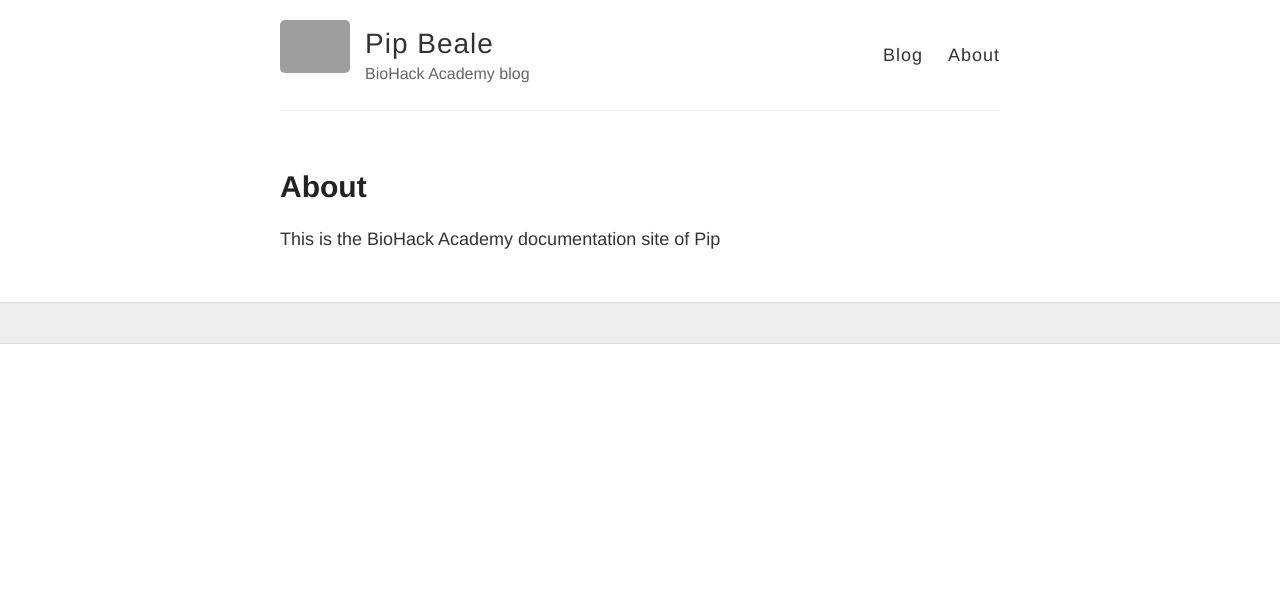
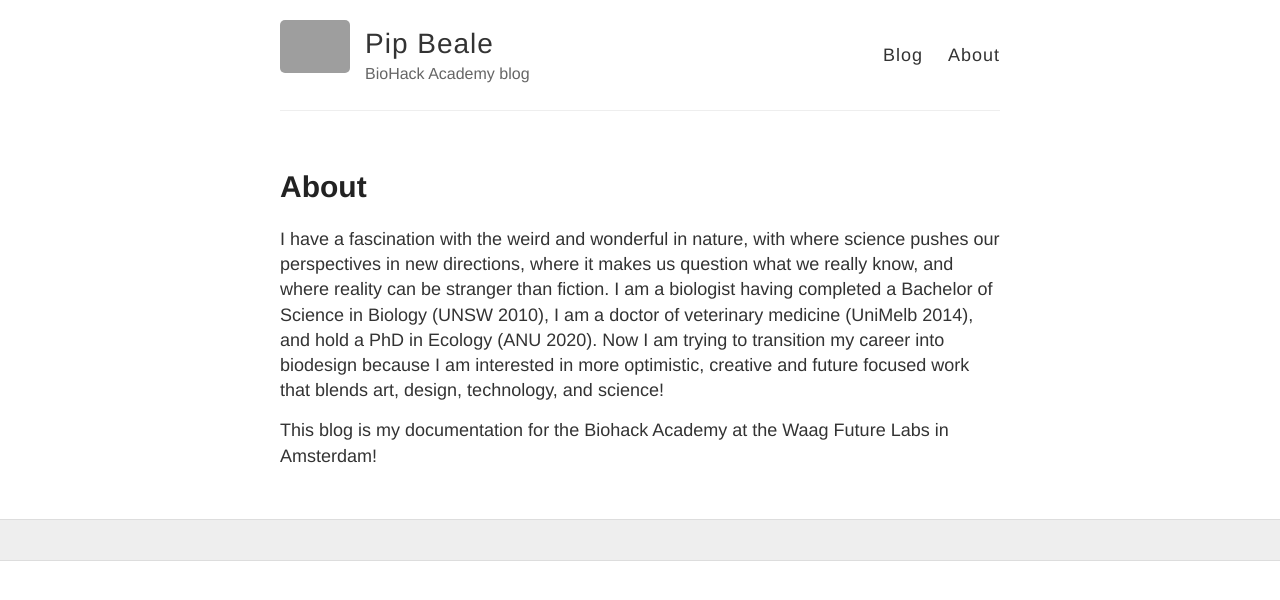
Before and after one commit to pipbeale/pipbeale.github.io, a Jekyll site: the page built from about.md, in a window 1280 px wide. Shown: the top 600 px of the page. Built offline with Jekyll 4.4.1, drawn with Linux system fonts in a browser that asks for light colours; grey boxes are pictures that could not be loaded.

```diff
--- a/about.md
+++ b/about.md
@@ -4,4 +4,7 @@ title: About
 permalink: /about/
 ---
 
-This is the BioHack Academy documentation site of Pip
+I have a fascination with the weird and wonderful in nature, with where science pushes our perspectives in new directions, where it makes us question what we really know, and where reality can be stranger than fiction. I am a biologist having completed a Bachelor of Science in Biology (UNSW 2010), I am a doctor of veterinary medicine (UniMelb 2014), and hold a PhD in Ecology (ANU 2020). Now I am trying to transition my career into biodesign because I am interested in more optimistic, creative and future focused work that blends art, design, technology, and science!
+
+
+This blog is my documentation for the Biohack Academy at the Waag Future Labs in Amsterdam!
```
Also changed, not shown: _posts/20230103_Intro to Waag.md (renamed from _posts/2016-2-23-Hello-World copy.md).
